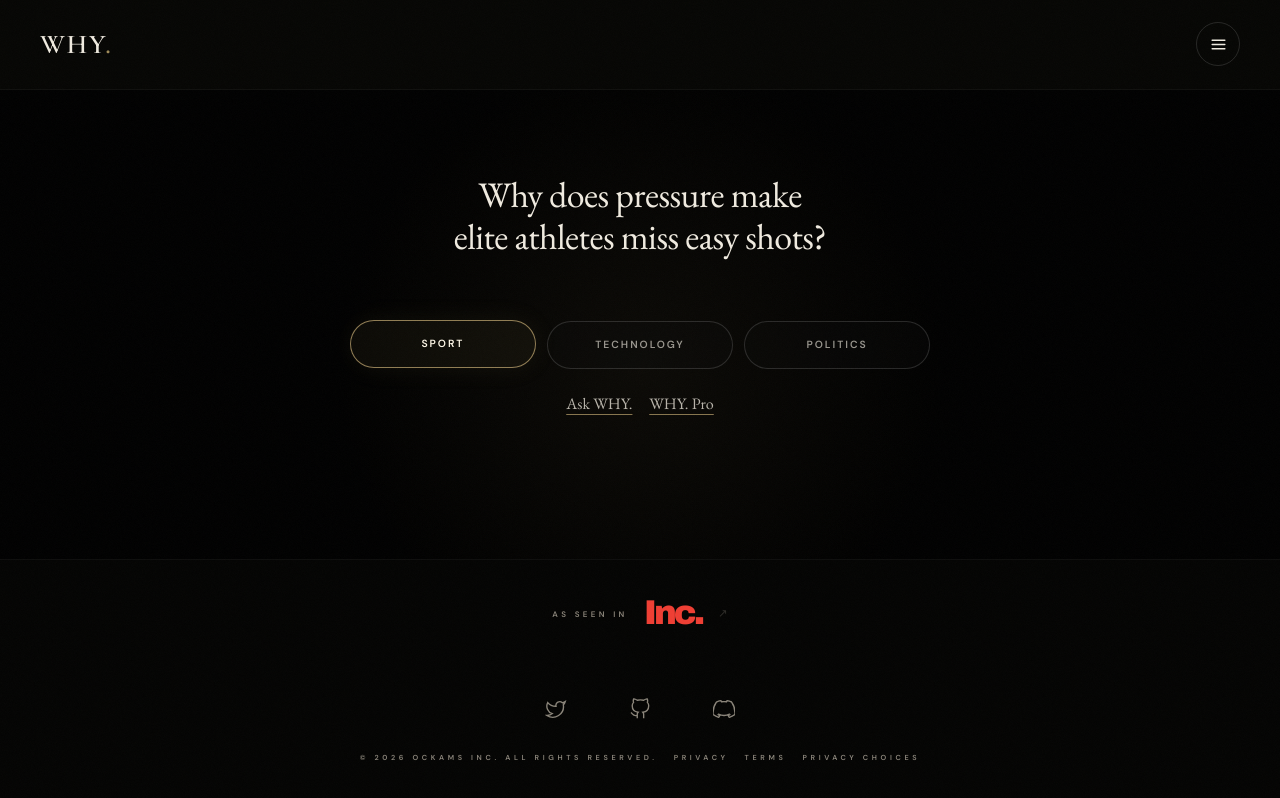
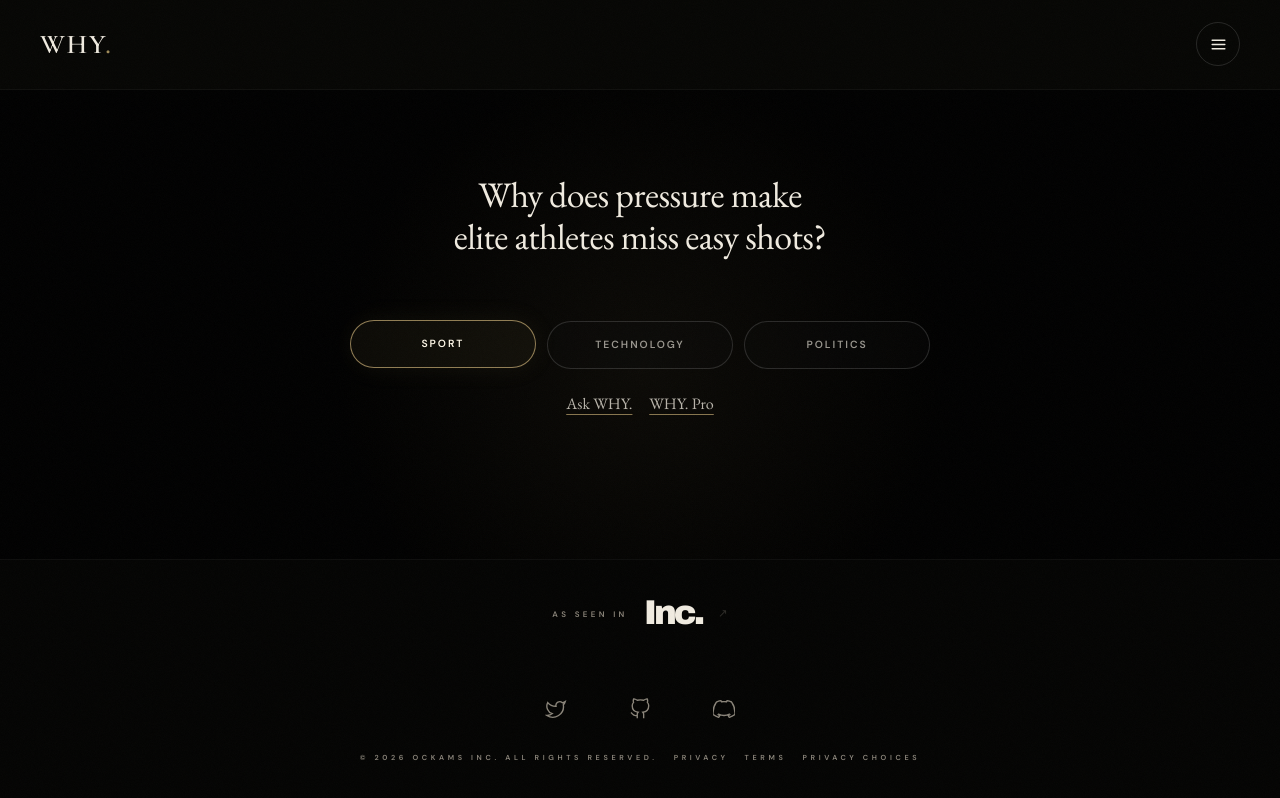
Before and after one commit to whyagents/why.com, a website: page index.html in a window 1280 px wide. Drawn offline with nearby package versions, Linux system fonts and the light colour scheme; no server answers.

Commit message:
make Inc wordmark white

```diff
--- a/index.html
+++ b/index.html
@@ -114,7 +114,7 @@
     .press-proof { position:relative; z-index:2; display:flex; align-items:center; justify-content:center; gap:1rem; min-height:108px; border-top:1px solid rgba(255,255,255,.04); color:var(--mid); background:#040403; transition:color .25s ease,background .25s ease; }
     .press-proof:hover { color:var(--hi); background:#070706; }
     .press-proof-kicker { font-size:.5rem; font-weight:700; letter-spacing:.42em; text-transform:uppercase; }
-    .press-proof-logo { color:#ef3e33; font-family:"Arial Black","Helvetica Neue",Arial,sans-serif; font-size:2.15rem; font-weight:900; letter-spacing:-.09em; line-height:1; }
+    .press-proof-logo { color:var(--hi); font-family:"Arial Black","Helvetica Neue",Arial,sans-serif; font-size:2.15rem; font-weight:900; letter-spacing:-.09em; line-height:1; }
     .press-proof-arrow { color:var(--dim); font-size:.72rem; transition:color .25s ease,transform .25s ease; }
     .press-proof:hover .press-proof-arrow { color:var(--gold-hi); transform:translate(2px,-2px); }
     .press-proof+footer { border-top:0; padding-top:1.25rem; }
```
